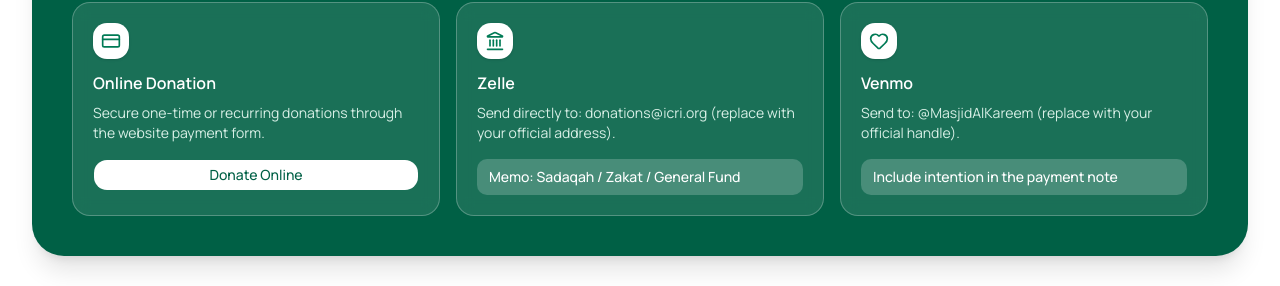
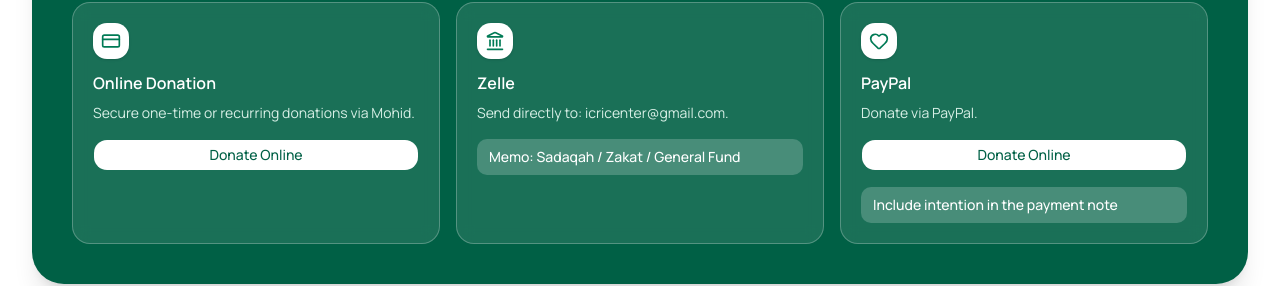
Before and after one commit to ramialdine/icri-site, a Next.js app: page /donate in a window 1280 px wide. Shown: the part 802-1088 px from the top of the page. Built offline with nearby package versions, Linux system fonts and the light colour scheme.

Commit message:
switched donate buttons around, added mohid link

```diff
--- a/app/donate/page.tsx
+++ b/app/donate/page.tsx
@@ -91,10 +91,10 @@
                 <CreditCard className="h-5 w-5" />
               </div>
               <p className="font-semibold">Online Donation</p>
-              <p className="mt-2 text-sm text-emerald-50/90">Secure one-time or recurring donations through the website payment form.</p>
+              <p className="mt-2 text-sm text-emerald-50/90">Secure one-time or recurring donations via Mohid.</p>
               <Button asChild className="mt-4 w-full rounded-xl bg-white text-emerald-800 hover:bg-emerald-50">
                 <a
-                  href="https://www.paypal.com/donate/?hosted_button_id=F7245FEM2SAUE"
+                  href="https://us.mohid.co/ri/providence/icri/masjid/online/vfr/campaign/10_nights_to_earn_1_000_months"
                   target="_blank"
                   rel="noopener noreferrer"
                 >
@@ -108,7 +108,7 @@
                 <Landmark className="h-5 w-5" />
               </div>
               <p className="font-semibold">Zelle</p>
-              <p className="mt-2 text-sm text-emerald-50/90">Send directly to: donations@icri.org (replace with your official address).</p>
+              <p className="mt-2 text-sm text-emerald-50/90">Send directly to: icricenter@gmail.com.</p>
               <p className="mt-4 rounded-lg bg-white/20 px-3 py-2 text-sm font-medium text-white">Memo: Sadaqah / Zakat / General Fund</p>
             </div>
 
@@ -116,8 +116,17 @@
               <div className="mb-3 inline-flex rounded-xl bg-white p-2 text-emerald-700 shadow-sm">
                 <Heart className="h-5 w-5" />
               </div>
-              <p className="font-semibold">Venmo</p>
-              <p className="mt-2 text-sm text-emerald-50/90">Send to: @MasjidAlKareem (replace with your official handle).</p>
+              <p className="font-semibold">PayPal</p>
+              <p className="mt-2 text-sm text-emerald-50/90">Donate via PayPal.</p>
+              <Button asChild className="mt-4 w-full rounded-xl bg-white text-emerald-800 hover:bg-emerald-50">
+                <a
+                  href="https://www.paypal.com/donate/?hosted_button_id=F7245FEM2SAUE"
+                  target="_blank"
+                  rel="noopener noreferrer"
+                >
+                  Donate Online
+                </a>
+              </Button>
               <p className="mt-4 rounded-lg bg-white/20 px-3 py-2 text-sm font-medium text-white">Include intention in the payment note</p>
             </div>
           </div>
```
